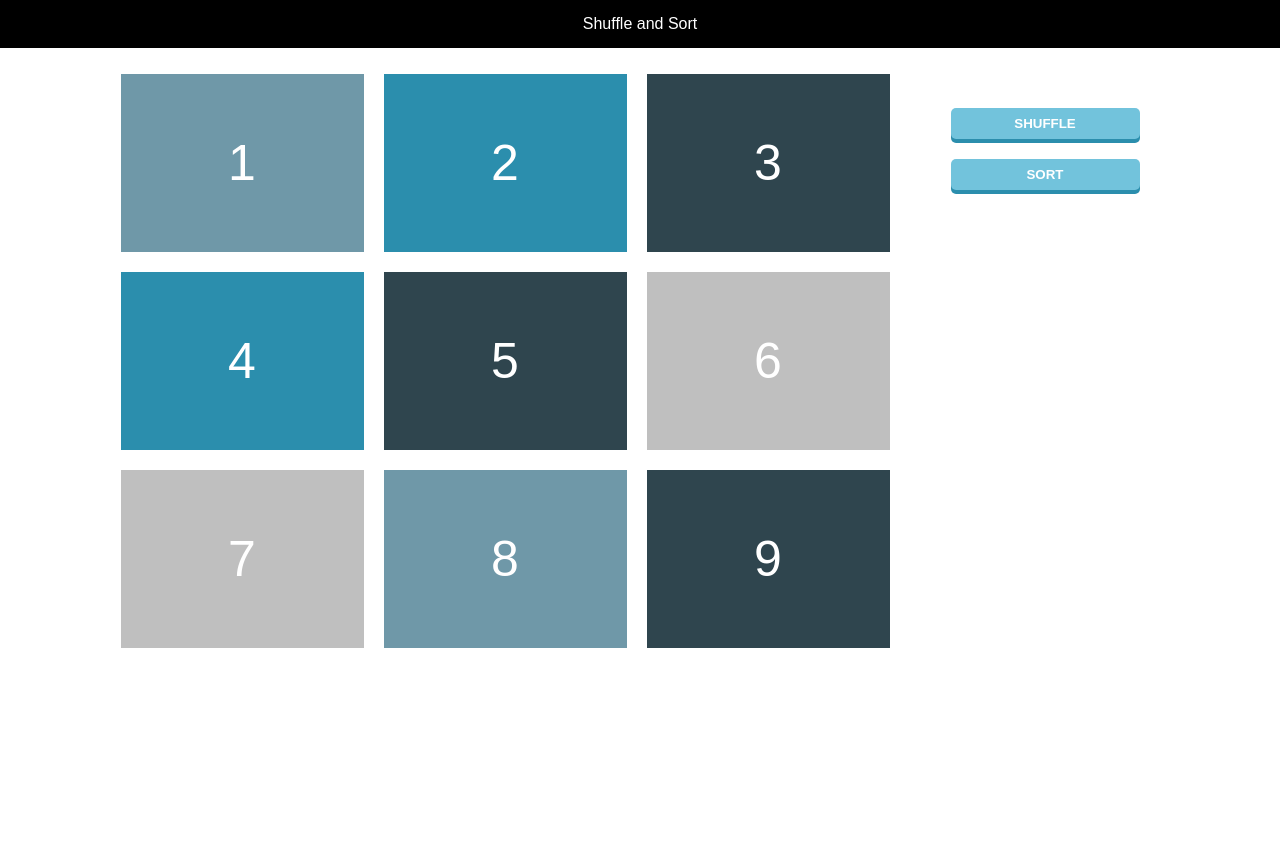
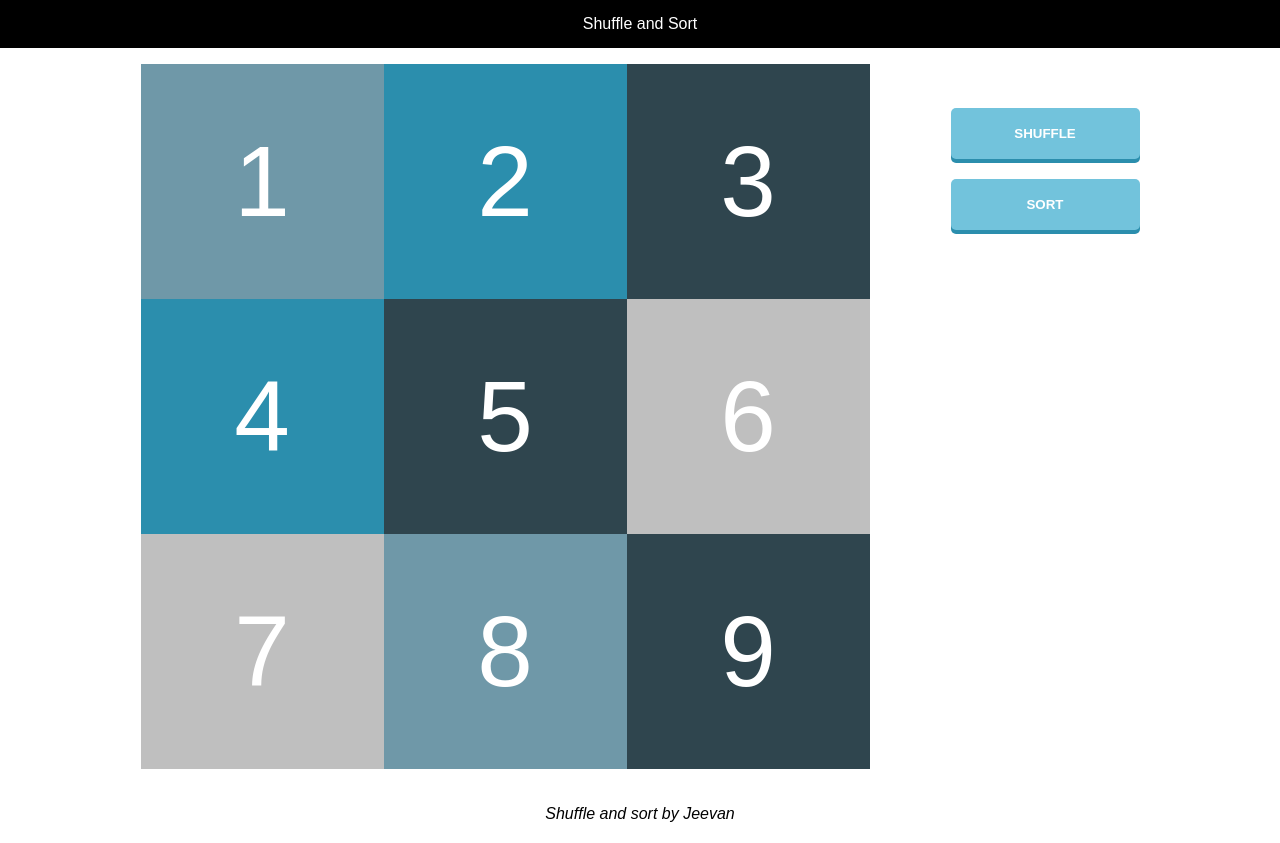
Before and after one commit to jeevan-p/Maersk-coding-challenge, a React (Create React App) app: page / in a window 1280 px wide. Before the commit the page ends 800 px from the top, so only its background shows below. Built offline with nearby package versions, Linux system fonts and the light colour scheme.

Commit message:
Style tweeks

```diff
--- a/src/App.js
+++ b/src/App.js
@@ -4,6 +4,7 @@ import Header from "./Components/Header/Header.jsx";
 import Content from "./Components/Content/Content.jsx";
 import Numbers from "./Components/Cards/Cards.jsx";
 import Buttons from "./Components/Buttons/Buttons.jsx";
+import Footer from "./Components/Footer/Footer.jsx";
 // Util and content imports
 import shuffleFunction from "./Utils/shuffle";
 import content from "./data.json";
@@ -30,6 +31,7 @@ export default function App() {
           buttonTexts={content.buttonTexts}
         />
       </Content>
+      <Footer textToDisplay={content.footerText} />
     </div>
   );
 }
--- a/src/Components/Buttons/Buttons.scss
+++ b/src/Components/Buttons/Buttons.scss
@@ -8,7 +8,7 @@
   }
   .button {
     width: 70%;
-    padding: 8px;
+    padding: 18px;
     margin-bottom: 20px;
     background-color: $button-back-color;
     border: none;
--- a/src/Components/Cards/Cards.scss
+++ b/src/Components/Cards/Cards.scss
@@ -7,7 +7,7 @@
     display: block;
     padding: 0;
     li {
-      padding: 10px;
+      padding: 0;
       width: 30%;
       @media(min-width: $device-pixel) and (max-width: $device-tablet-pixel) {
         width: 29%;
@@ -16,7 +16,7 @@
       div {
         padding: 60px 0;
         color: $white;
-        font-size: 50px;
+        font-size: 100px;
         user-select: none;
         &.color-6F98A8 {
           background-color: $card-color-1;
--- /dev/null
+++ b/src/Components/Footer/Footer.jsx
@@ -0,0 +1,3 @@
+export default function Footer(props) {
+  return <div className="footer-container">{props.textToDisplay}</div>;
+}
--- /dev/null
+++ b/src/Components/Footer/Footer.scss
@@ -0,0 +1,4 @@
+.footer-container {
+  font-style: italic;
+  margin: 20px
+}
--- a/src/data.json
+++ b/src/data.json
@@ -15,5 +15,6 @@
   "buttonTexts": {
     "shuffleButtonText": "SHUFFLE",
     "sortButtonText": "SORT"
-  }
+  },
+  "footerText": "Shuffle and sort by Jeevan"
 }
--- a/src/styles.scss
+++ b/src/styles.scss
@@ -12,3 +12,4 @@ body {
 @import "./Components/Content/Content";
 @import "./Components/Cards/Cards";
 @import "./Components/Buttons/Buttons";
+@import "./Components/Footer/Footer";
```
Also changed, not shown: 1 other file (tests, documents, lock files or other folders).
